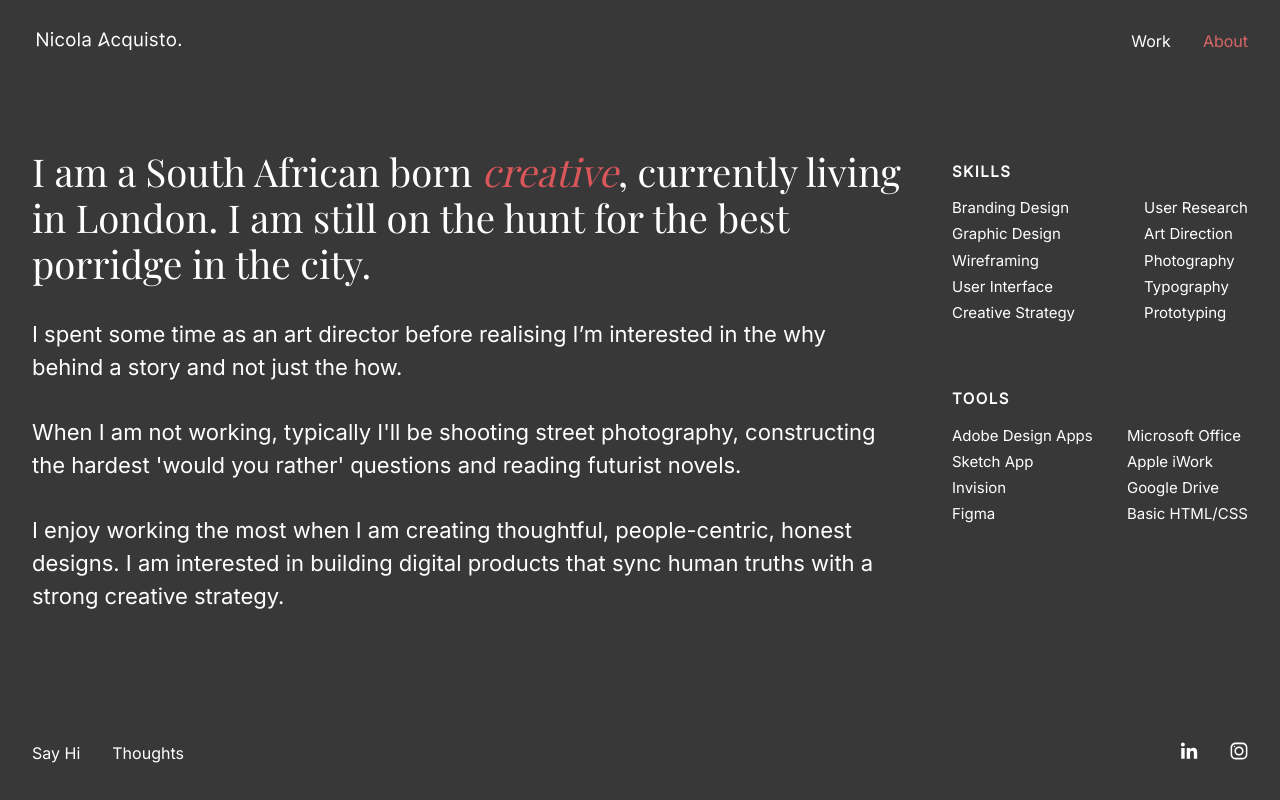
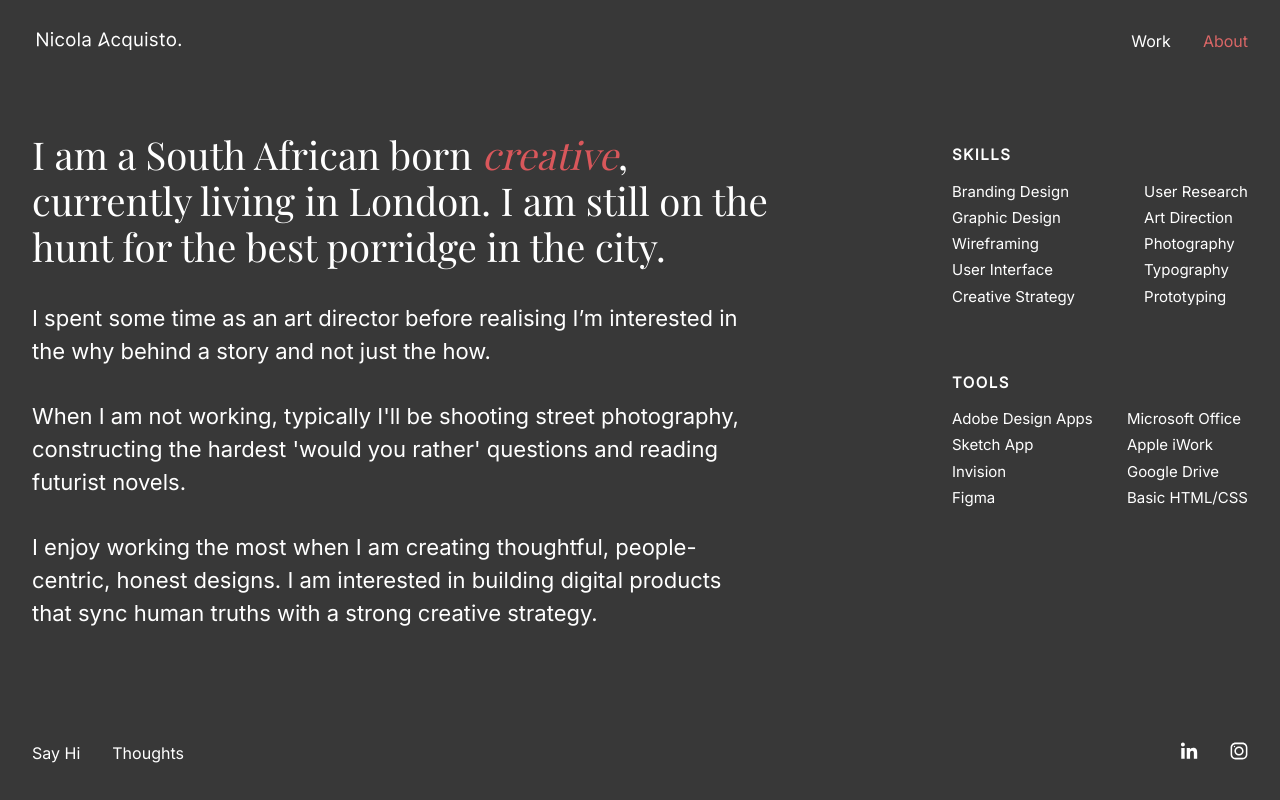
Before and after one commit to dainemawer/nicolaacquisto, a Next.js app: page /about in a window 1280 px wide. Built offline with nearby package versions, Linux system fonts and the light colour scheme; a web font is replaced by a local one.

Commit message:
Updates to about page styling

```diff
--- a/components/About/About.styled.js
+++ b/components/About/About.styled.js
@@ -14,8 +14,12 @@ export const Section = styled.section`
 `;
 
 export const Article = styled.article`
-  max-width: 1030px;
+  max-width: 750px;
   position: relative;
+
+  @media(min-width: 1440px) {
+    max-width: 1000px;
+  }
 `;
 
 export const Image = styled.img`
@@ -29,16 +33,18 @@ export const Image = styled.img`
   transform: translateX(-50%);
   transition: opacity 250ms ease-in, visibility 250ms ease-in;
 
-  @media (min-width: 768px) {
-    left: 77%;
-    max-width: 50%;
-    top: -2.125rem;
+  @media (min-width: 1024px) {
+    left: unset;
+    max-width: 65%;
+    right: -21rem;
+    top: -4.25rem;
   }
 
-  @media (min-width: 1280px) {
+  @media (min-width: 1281px) {
     right: -6rem;
     top: -2rem;
     left: unset;
+    max-width: 50%;
     transform: none;
   }
 
```
Also changed, not shown: public/nicola.jpg (renamed from public/nicola.JPG).
